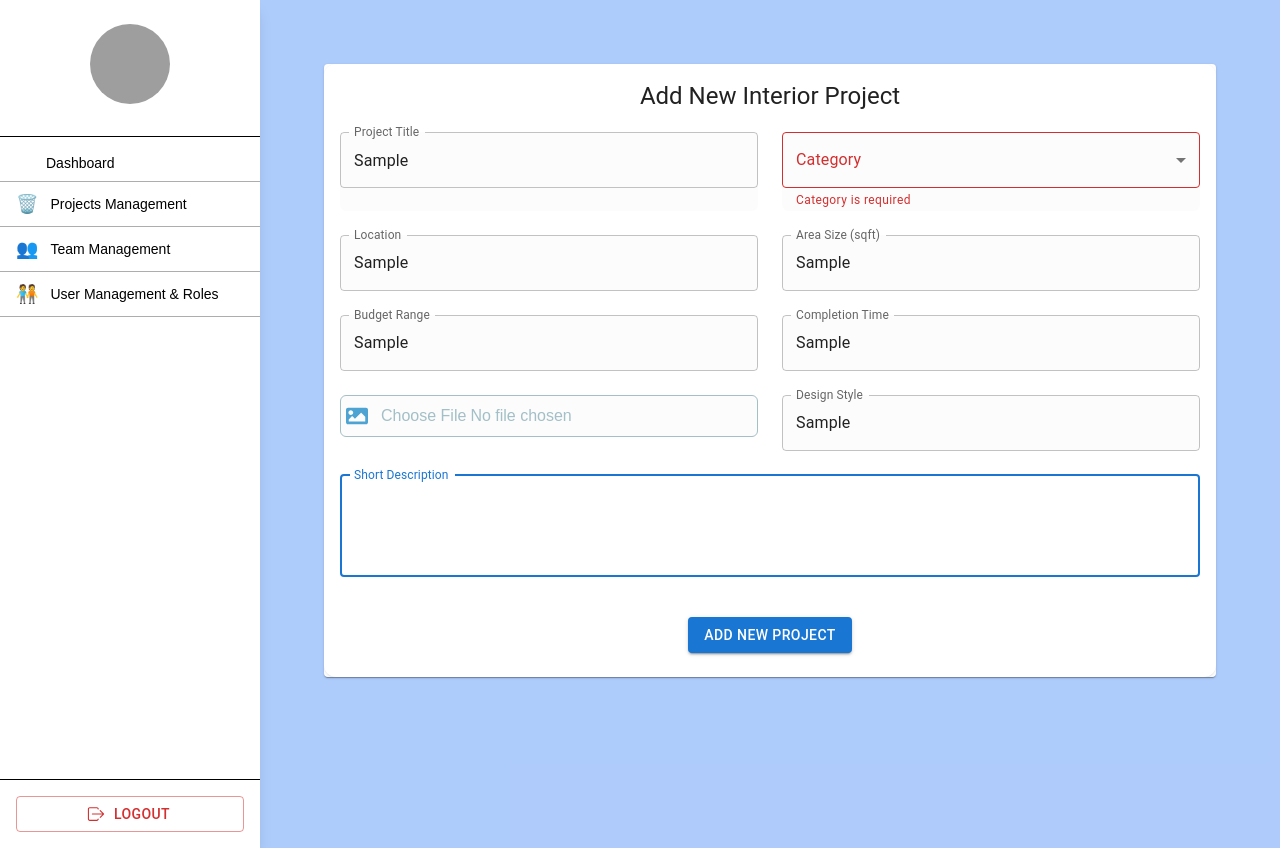
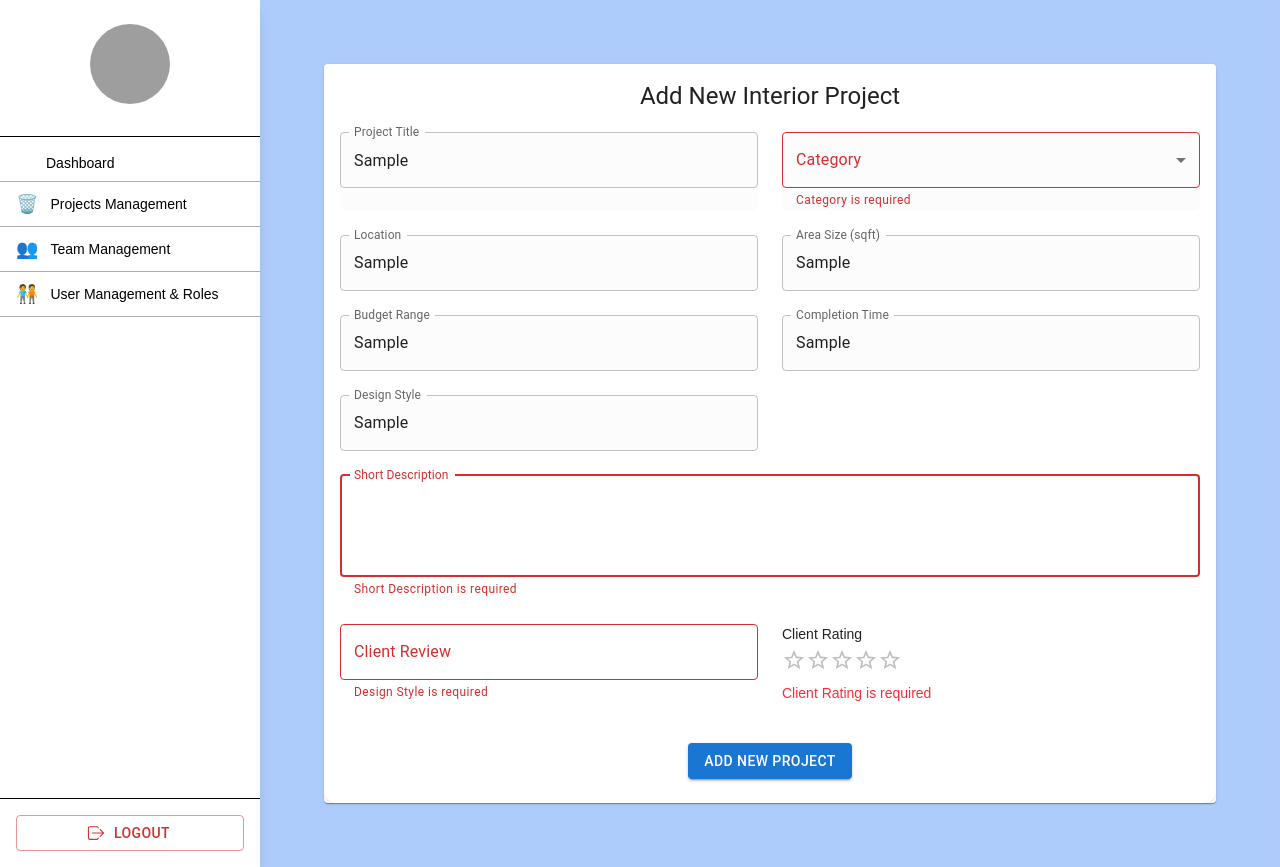
Before and after one commit to tuhinalrakib/rahnimo-admin, a Next.js app: page /dashboard/project-management/addProjects in a window 1280 px wide. Both pictures are taken after typing "Sample", "Sample", "Sample", "Sample", "Sample", "Sample" into the empty fields and a click on the button "ADD NEW PROJECT". Built offline with nearby package versions, Linux system fonts and the light colour scheme; grey boxes are pictures that could not be loaded; some icons are missing.

Commit message:
ad projects

```diff
--- a/src/app/dashboard/project-management/addProjects/AddProjectsClient.jsx
+++ b/src/app/dashboard/project-management/addProjects/AddProjectsClient.jsx
@@ -15,20 +15,6 @@ const categories = [
 ]
 
 export default function AddProjectsClient() {
-    //   const [form, setForm] = useState({
-    //     projectTitle: "",
-    //     category: "",
-    //     location: "",
-    //     areaSize: "",
-    //     budgetRange: "",
-    //     completionTime: "",
-    //     designStyle: "",
-    //     shortDescription: "",
-    //     clientReview: "",
-    //     clientRating: 0,
-    //     featured: false,
-    //   });
-
     const {
         register,
         handleSubmit,
@@ -43,11 +29,6 @@ export default function AddProjectsClient() {
 
     const { uploadImage, imageURL, uploading } = useCloudinaryUpload()
 
-    //   const handleChange = (e) => {
-    //     const { name, value, type, checked } = e.target;
-    //     setForm({ ...form, [name]: type === "checkbox" ? checked : value });
-    //   };
-
     const onSubmit = async (data) => {
         console.log(data);
     };
@@ -60,7 +41,7 @@ export default function AddProjectsClient() {
 
     return (
         <div className="min-h-screen px-1 py-3 md:p-5 lg:p-10">
-            <Card className="max-w-4xl mx-auto">
+            <Card >
                 <CardContent className="bg-white backdrop-blur-lg rounded-xl shadow p-6">
                     <Typography
                         variant="h5"
@@ -143,7 +124,7 @@ export default function AddProjectsClient() {
                         />
 
                         {/* ✅ Image Upload Field */}
-                        <div className="relative">
+                        {/* <div className="relative">
                             <FaImage
                                 className="text-[#4da3d1] absolute left-1.5 top-2.5"
                                 size={22}
@@ -173,12 +154,11 @@ export default function AddProjectsClient() {
                         <input
                             type="hidden"
                             {...register("image", { required: "Image is required" })}
-                        />
+                        /> */}
 
                         <TextField
                             className="w-full px-4 bg-[#fcfcfc] pl-10 py-2 border rounded-md focus:outline-none focus:ring-2 focus:ring-blue-500 mb-5"
                             label="Design Style"
-                            name=""
                             {...register("designStyle", { required: "Design Style is required" })}
                             error={!!errors.name}
                             helperText={errors.name?.message}
@@ -188,10 +168,9 @@ export default function AddProjectsClient() {
                         {/* Description */}
                         <TextField
                             label="Short Description"
-                            name="shortDescription"
                             {...register("shortDescription", { required: "Short Description is required" })}
-                            error={!!errors.name}
-                            helperText={errors.name?.message}
+                            error={!!errors.shortDescription}
+                            helperText={errors.shortDescription?.message}
                             fullWidth
                             multiline
                             rows={3}
@@ -199,16 +178,44 @@ export default function AddProjectsClient() {
                         />
 
                         {/* Review */}
-                        {/* <TextField
+                        <TextField
                             label="Client Review"
-                            name="clientReview"
-                            value={form.clientReview}
-                            onChange={handleChange}
+                            {...register("clientReview", { required: "Design Style is required" })}
+                            error={!!errors.clientReview}
+                            helperText={errors.clientReview?.message}
                             fullWidth
-                            multiline
-                            rows={3}
-                            className="md:col-span-2"
+                        />
+
+                        {/* <Rating
+                            label="Client Review"
+                            error={!!errors.clientReview}
+                            helperText={errors.clientReview?.message}
+                            fullWidth
                         /> */}
+
+                        <div >
+                            <p className="mb-1 text-sm">Client Rating</p>
+
+                            <Controller
+                                name="clientRating"
+                                control={control}
+                                rules={{ required: "Client Rating is required" }}
+                                render={({ field }) => (
+                                    <Rating
+                                        {...field}
+                                        value={field.value || 0}
+                                        onChange={(_, value) => field.onChange(value)}
+                                    />
+                                )}
+                            />
+
+                            {errors.clientRating && (
+                                <p className="text-red-500 text-sm mt-1">
+                                    {errors.clientRating.message}
+                                </p>
+                            )}
+                        </div>
+
 
                         {/* Submit Button */}
                         <div className="md:col-span-2 flex justify-center mt-4">
--- a/src/page/HomePage.jsx
+++ b/src/page/HomePage.jsx
@@ -1,19 +1,24 @@
 "use client"
+import Spinner from '@/components/ui/Spinner';
 import { useRouter } from 'next/navigation';
 import React, { useEffect } from 'react';
 import { useSelector } from 'react-redux';
 
 const HomePage = () => {
     const user = useSelector((state)=> state.user.user)
+    const authStatus = useSelector((state)=> state.auth.status)
     const router = useRouter()
+    if(authStatus === "loading") return <Spinner />
+    console.log(authStatus)
 
     useEffect(()=>{
-        if(user){
+        if(!user){
             router.push("/login")
         }else{
             router.push("/dashboard")
         }
     },[user, router])
+
 
     return (
         <div>
```
Also changed, not shown: 1 other file (tests, documents, lock files or other folders).
